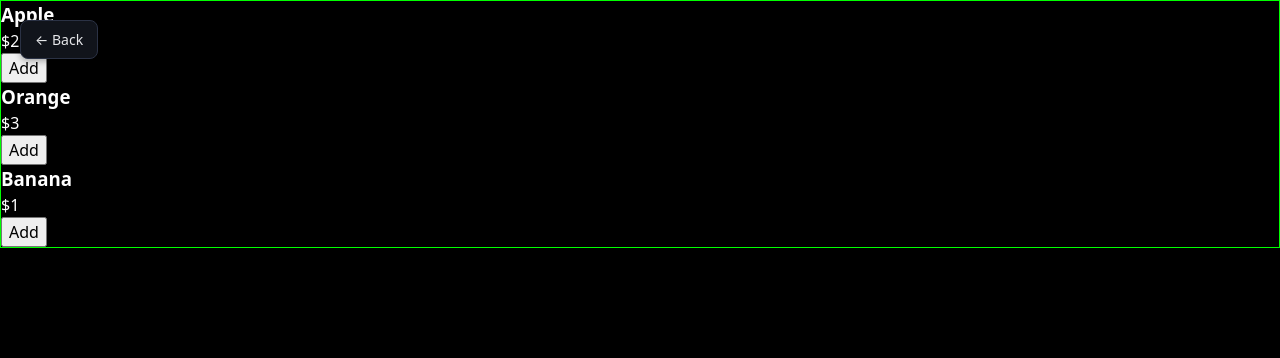
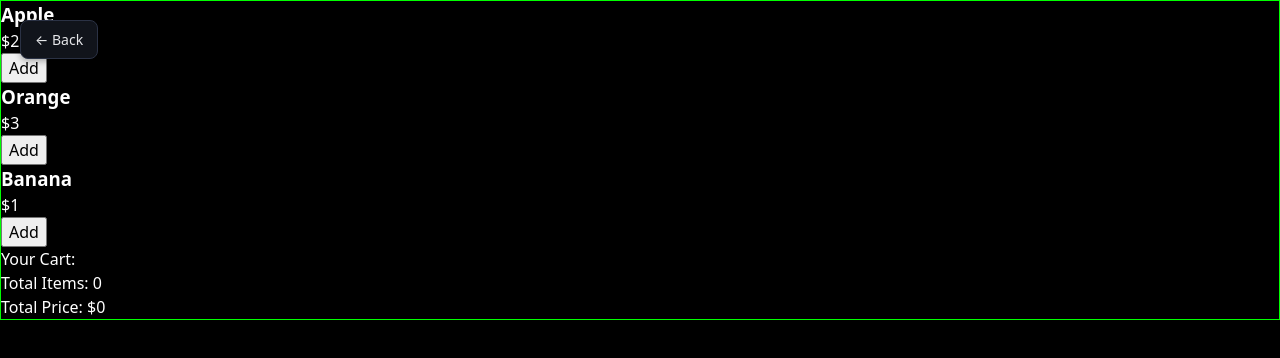
Before and after one commit to shay122990/ReactJS-basics-practice-projects, a React (Vite) app: page /projects/shopping-cart in a window 1280 px wide. Shown: the top 358 px of the page. Built offline with nearby package versions, Linux system fonts and the light colour scheme.

Commit message:
shopping cart: remove, add functions

```diff
--- a/src/projects/shopping-cart/Cart.jsx
+++ b/src/projects/shopping-cart/Cart.jsx
@@ -1,12 +1,26 @@
-function Cart({ cart }) {
+function Cart({ cart, dispatch }) {
   return (
     <div>
+      Your Cart:
       {cart.map((p) => (
         <p key={p.id}>
           {p.name}
           {p.quantity}
+          <span>
+            <button onClick={() => dispatch({ type: "add", payload: p })}>
+              Add
+            </button>
+            <button onClick={() => dispatch({ type: "remove", payload: p })}>
+              remove
+            </button>
+          </span>
         </p>
       ))}
+      <p>Total Items: {cart.reduce((acc, item) => acc + item.quantity, 0)}</p>
+      <p>
+        Total Price: $
+        {cart.reduce((acc, item) => acc + item.price * item.quantity, 0)}
+      </p>
     </div>
   );
 }
--- a/src/projects/shopping-cart/index.jsx
+++ b/src/projects/shopping-cart/index.jsx
@@ -48,6 +48,20 @@ function reducer(state, action) {
         cart: [...state.cart, { ...product, quantity: 1 }],
       };
     }
+    case "remove": {
+      const product = action.payload;
+
+      return {
+        ...state,
+        cart: state.cart
+          .map((item) =>
+            item.id === product.id
+              ? { ...item, quantity: item.quantity - 1 }
+              : item,
+          )
+          .filter((item) => item.quantity > 0),
+      };
+    }
     default:
       return state;
   }
@@ -58,7 +72,7 @@ function ShoppingCart() {
   return (
     <div className={styles.container}>
       <ProductList products={products} dispatch={dispatch} />
-      <Cart cart={cart} />
+      <Cart cart={cart} dispatch={dispatch} />
     </div>
   );
 }
```
